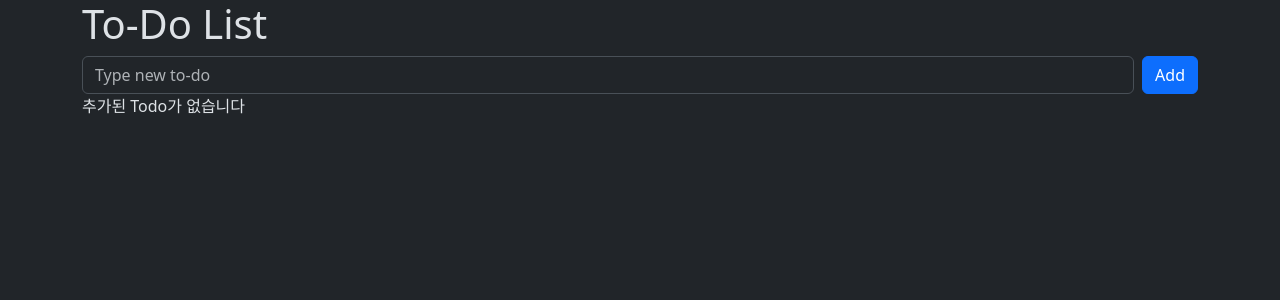
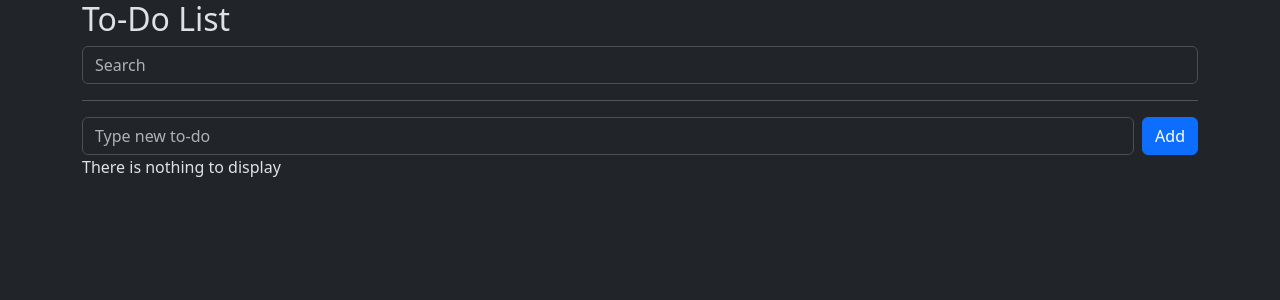
Before and after one commit to lyg323/vue3-project, a Vue app: page / in a window 1280 px wide. Shown: the top 300 px of the page. Built offline with nearby package versions, Linux system fonts and the light colour scheme.

Commit message:
async/await

```diff
--- /dev/null
+++ b/db.json
@@ -0,0 +1,9 @@
+{
+  "todos": [
+    {
+      "id": "ae98",
+      "subject": "hello",
+      "completed": false
+    }
+  ]
+}
--- a/package.json
+++ b/package.json
@@ -11,6 +11,8 @@
     "format": "prettier --write src/"
   },
   "dependencies": {
+    "axios": "^1.7.2",
+    "json-server": "^1.0.0-beta.1",
     "vue": "^3.4.29"
   },
   "devDependencies": {
--- a/src/App.vue
+++ b/src/App.vue
@@ -1,18 +1,21 @@
 <template>
   <div class="container">
-    <h1>To-Do List</h1>
+    <h2>To-Do List</h2>
+    <input class="form-control" type="text" v-model="searchText" placeholder="Search" />
+    <hr />
+    <TodoSimpleForm @add-todo="addTodo" />
+    <div>{{ error }}</div>
 
-    <TodoSimpleForm @add-todo="addTodo" />
-    <div v-if="!todos.length">추가된 Todo가 없습니다</div>
-
-    <TodoList :todos="todos" @toggle-todo="toggleTodo" @delete-todo="deleteTodo" />
+    <div v-if="!filteredTodos.length">There is nothing to display</div>
+    <TodoList :todos="filteredTodos" @toggle-todo="toggleTodo" @delete-todo="deleteTodo" />
   </div>
 </template>
 
 <script>
-import { ref } from 'vue';
+import { ref, computed } from 'vue';
 import TodoSimpleForm from './components/TodoSimpleForm.vue';
 import TodoList from './components/TodoList.vue';
+import axios from 'axios';
 
 export default {
   components: {
@@ -21,14 +24,40 @@ export default {
   },
   setup() {
     const todos = ref([]);
-    const todoStyle = {
-      textDecoration: 'line-through',
-      color: 'gray'
+    const error = ref('');
+
+    // async/await: 비동기 함수
+    const addTodo = async (todo) => {
+      error.value = '';
+      try {
+        const res = await axios.post('http://localhost:3000/todos', {
+          subject: todo.subject,
+          completed: todo.completed
+        });
+        todos.value.push(res.data);
+      } catch (err) {
+        console.log(err);
+        error.value = 'Something went wrong.';
+      }
     };
 
-    const addTodo = (todo) => {
-      todos.value.push(todo);
-    };
+    // 데이터베이스 투두를 저장
+    // const addTodo = (todo) => {
+    //   error.value = '';
+    //   axios
+    //     .post('http://localhost:3000/todos', {
+    //       subject: todo.subject,
+    //       completed: todo.completed
+    //     })
+    //     .then((res) => {
+    //       console.log(res);
+    //       todos.value.push(res.data);
+    //     })
+    //     .catch((err) => {
+    //       console.log(err);
+    //       error.value = 'Something went wrong.';
+    //     });
+    // };
 
     const deleteTodo = (index) => {
       todos.value.splice(index, 1);
@@ -38,12 +67,24 @@ export default {
       todos.value[index].completed = !todos.value[index].completed;
     };
 
+    const searchText = ref('');
+    const filteredTodos = computed(() => {
+      if (searchText.value) {
+        return todos.value.filter((todo) => {
+          return todo.subject.includes(searchText.value);
+        });
+      }
+      return todos.value;
+    });
+
     return {
       todos,
-      todoStyle,
       addTodo,
       deleteTodo,
-      toggleTodo
+      toggleTodo,
+      searchText,
+      filteredTodos,
+      error
     };
   }
 };
```
Also changed, not shown: 4 other files (tests, documents, lock files or other folders).
